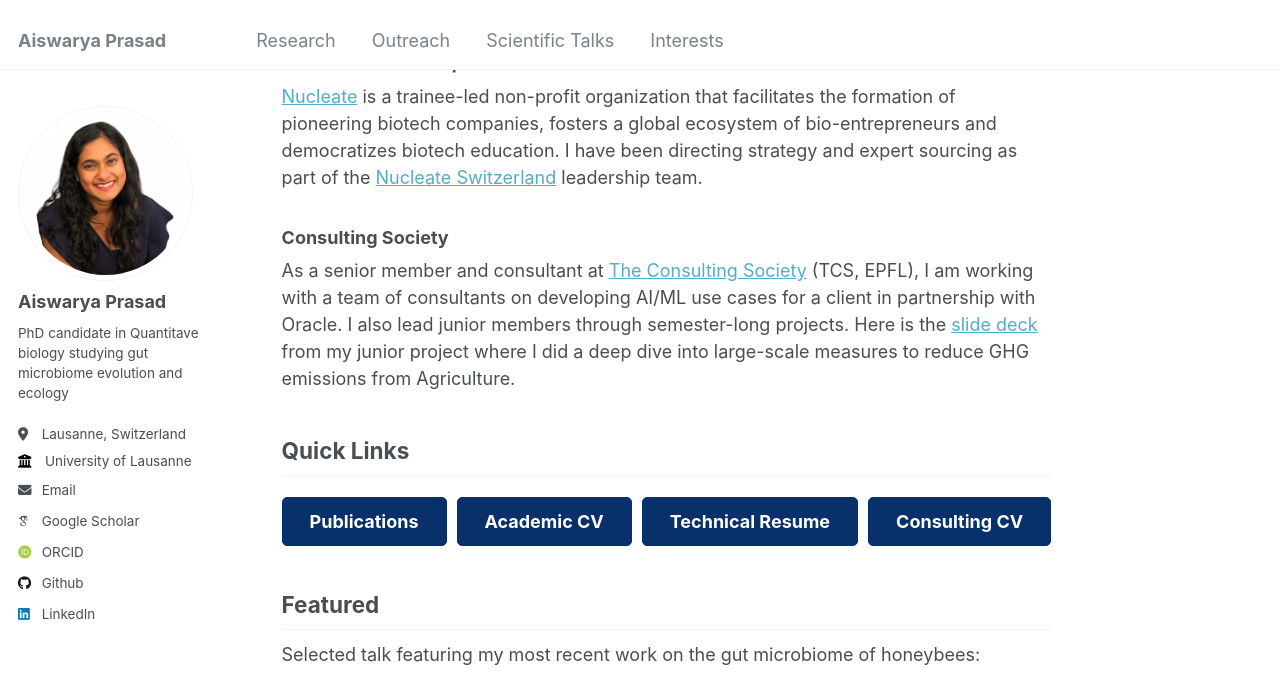
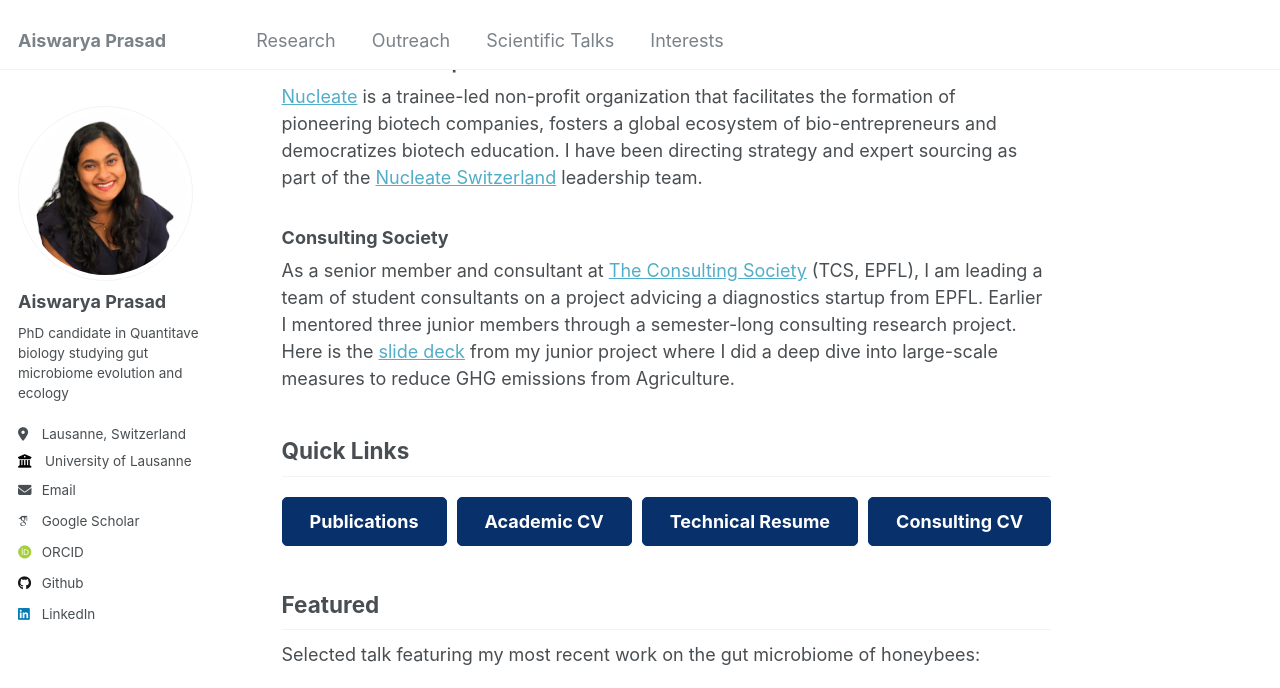
Before and after one commit to Aiswarya-prasad/aiswarya-prasad.github.io, a Jekyll site: the page built from _pages/about.md, in a window 1280 px wide and 900 px high, scrolled down 818 px, cut to the strip 0-688 px from the top of the window. Built offline with Jekyll 4.4.1, drawn with Linux system fonts in a browser that asks for light colours; some web fonts are replaced.

Commit message:
Syntax change, squash commit later or just ignore.

```diff
--- a/_pages/about.md
+++ b/_pages/about.md
@@ -23,7 +23,7 @@ I am working on writing up my PhD thesis on gut microbiome ecology and evolution
 
 ### Consulting Society
 
-As a senior member and consultant at [The Consulting Society](https://www.theconsultingsociety.com/) (TCS, EPFL), I am working with a team of consultants on developing AI/ML use cases for a client in partnership with Oracle. I also lead junior members through semester-long projects. Here is the [slide deck](/files/AP-TCS-Presentation.pdf) from my junior project where I did a deep dive into large-scale measures to reduce GHG emissions from Agriculture.
+As a senior member and consultant at [The Consulting Society](https://www.theconsultingsociety.com/) (TCS, EPFL), I am leading a team of student consultants on a project advicing a diagnostics startup from EPFL. Earlier I mentored three junior members through a semester-long consulting research project. Here is the [slide deck](/files/AP-TCS-Presentation.pdf) from my junior project where I did a deep dive into large-scale measures to reduce GHG emissions from Agriculture.
 
 
 <!-- > **About Me**: I am a scientist with expertise in bioinformatics and microbial ecology, with a keen interest in understanding the complex interactions between bacteria and their environments. My scientific interests are driven by my excitement about cutting-edge approaches like high-throughput genome-resolved metagenomics, long-read sequencing, and strain-level analysis and manipulation to gain unprecedented insights into microbial communities and engineering them. I thrive in multidisciplinary environments, where I can benefit from and contribute to diverse perspectives and expertise.
```
